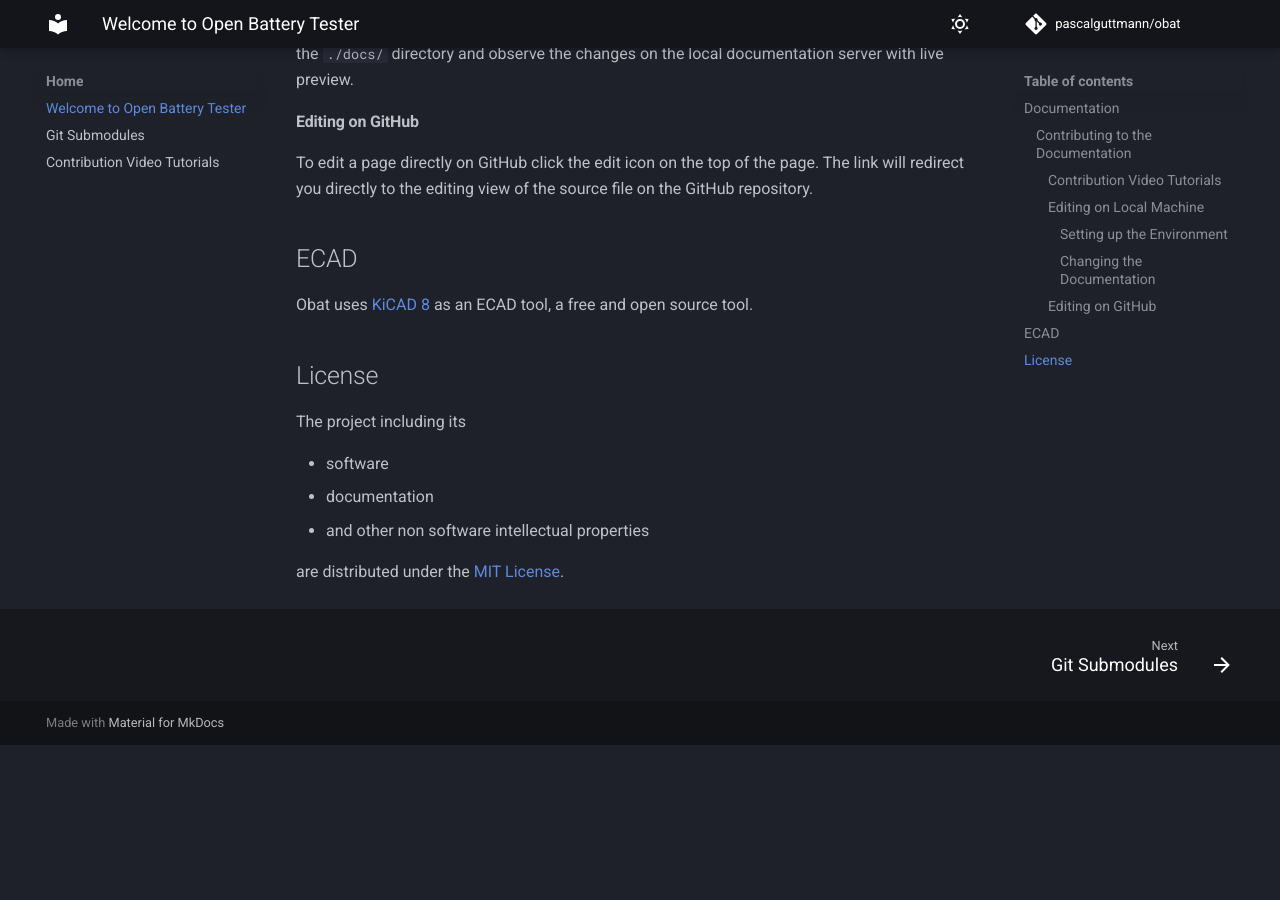
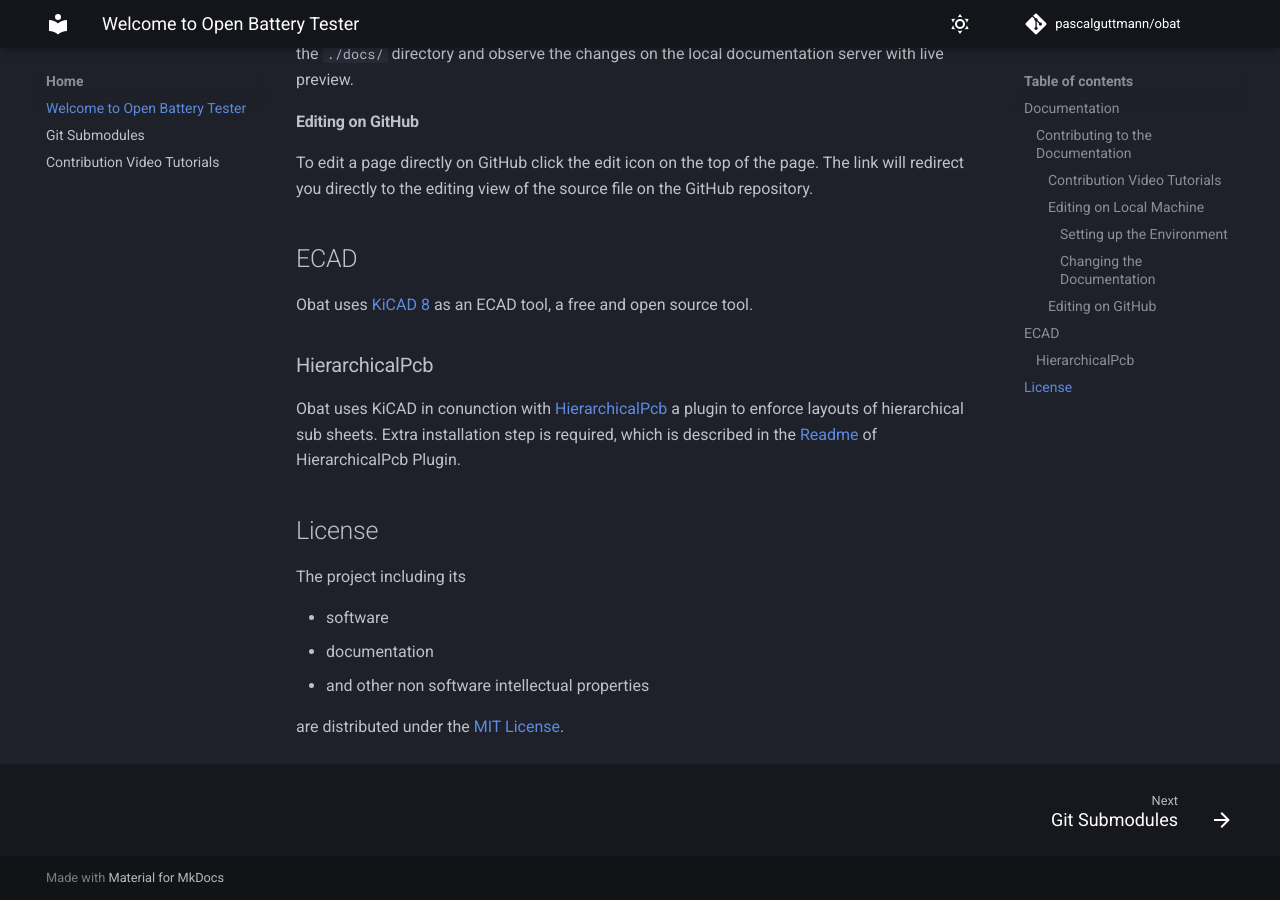
Before and after one commit to pascalguttmann/obat, an MkDocs documentation site: the page built from docs/index.md, in a window 1280 px wide and 900 px high, scrolled down 2147 px. Built offline with MkDocs 1.6.1 and Material for MkDocs 9.7.7, drawn with Linux system fonts in a browser that asks for light colours; comment, search, counter and statistics services are not loaded; before the commit the page ends 2892 px from its top, so only the background shows below that.

Commit message:
add note for hierarchical pcb plugin for kicad 8

````diff
--- a/docs/index.md
+++ b/docs/index.md
@@ -87,6 +87,7 @@ locally in the shell the script `go_mkdocs_serve.sh` combines the steps
 3. opening a webbrowser at <http://127.0.0.1:8000/obat/>
 
 So the only command necessary to run when using this convenience script is:
+
 ```bash
 ./go_mkdocs_serve.sh
 ```
@@ -109,6 +110,17 @@ Obat uses [KiCAD 8] as an ECAD tool, a free and open source tool.
 
 [KiCAD 8]: <https://www.kicad.org/download/>
 
+### HierarchicalPcb
+
+Obat uses KiCAD in conunction with
+[HierarchicalPcb](https://github.com/gauravmm/HierarchicalPcb) a plugin to
+enforce layouts of hierarchical sub sheets. Extra installation step is
+required, which is described in the [Readme][readme-hierarchical-pcb] of
+HierarchicalPcb Plugin.
+
+[readme-hierarchical-pcb]:
+https://github.com/gauravmm/HierarchicalPcb/blob/master/README.md
+
 ## License
 
 The project including its
````
Also changed, not shown: README.md (+12 -0 lines).
